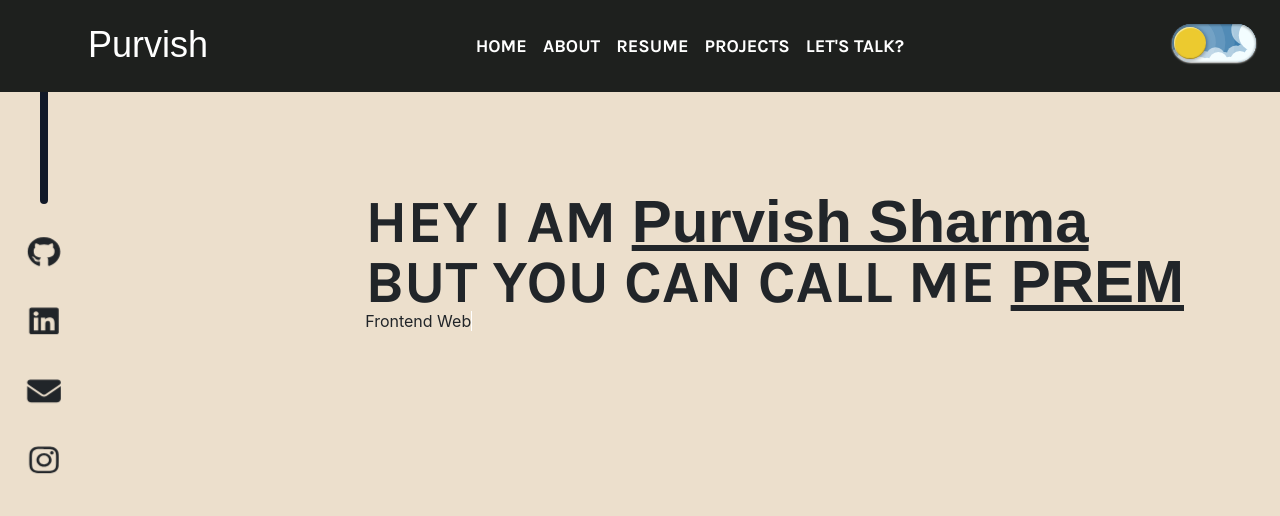
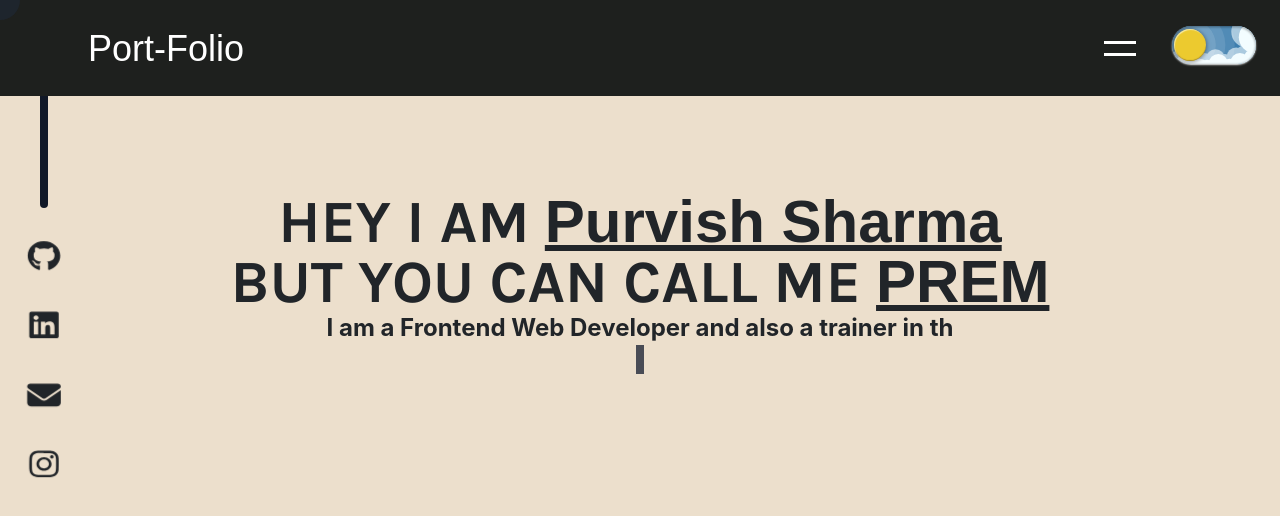
Before and after one commit to premsharma1231/Purvish_Portfolio, a React (Create React App) app: page / in a window 1280 px wide. Shown: the top 516 px of the page. Built offline with nearby package versions, Linux system fonts and the light colour scheme; a web font is replaced by a local one.

Commit message:
Updated code with new features/fixes

```diff
--- a/package.json
+++ b/package.json
@@ -13,6 +13,8 @@
     "@testing-library/react": "^13.4.0",
     "@testing-library/user-event": "^13.5.0",
     "bootstrap": "^5.3.3",
+    "gsap": "^3.12.5",
+    "hamburger-react": "^2.5.2",
     "react": "^18.3.1",
     "react-dom": "^18.3.1",
     "react-scripts": "5.0.1",
--- a/public/index.html
+++ b/public/index.html
@@ -2,19 +2,19 @@
 <html lang="en">
   <head>
     <meta charset="utf-8" />
-    <link rel="icon" href="%PUBLIC_URL%/favicon.ico" />
+    <!-- <link rel="icon" href="%PUBLIC_URL%/favicon.ico" /> -->
     <meta name="viewport" content="width=device-width, initial-scale=1" />
     <meta name="theme-color" content="#000000" />
     <meta
       name="description"
       content="Web site created using create-react-app"
     />
-    <link rel="apple-touch-icon" href="%PUBLIC_URL%/logo192.png" />
+    <!-- <link rel="apple-touch-icon" href="%PUBLIC_URL%/logo192.png" /> -->
     <!--
       manifest.json provides metadata used when your web app is installed on a
       user's mobile device or desktop. See https://developers.google.com/web/fundamentals/web-app-manifest/
     -->
-    <link rel="manifest" href="%PUBLIC_URL%/manifest.json" />
+    <!-- <link rel="manifest" href="%PUBLIC_URL%/manifest.json" /> -->
     <!--
       Notice the use of %PUBLIC_URL% in the tags above.
       It will be replaced with the URL of the `public` folder during the build.
@@ -32,7 +32,7 @@
     <link rel="preconnect" href="https://fonts.gstatic.com" crossorigin>
     <link href="https://fonts.googleapis.com/css2?family=Kanit:ital,wght@0,100;0,200;0,300;0,400;0,500;0,600;0,700;0,800;0,900;1,100;1,200;1,300;1,400;1,500;1,600;1,700;1,800;1,900&family=Rubik+Vinyl&display=swap" rel="stylesheet">
 
-    <title>React App</title>
+    <title>PortFolio</title>
   </head>
   <body>
     <noscript>You need to enable JavaScript to run this app.</noscript>
--- a/src/App.css
+++ b/src/App.css
@@ -3,3 +3,7 @@
 @tailwind utilities;
 
 /* Wrapper class for isolation */
+
+body {
+    cursor: none;
+  }
--- a/src/App.js
+++ b/src/App.js
@@ -4,6 +4,7 @@ import './index.css';
 import Navbar from './Components/Nav';
 import Platforms from './Components/Platforms';
 import Content from './Components/content';
+import Cursor from './Components/cursor';
 
 
 
@@ -11,6 +12,7 @@ function App() {
 document.body.style.backgroundColor = '#ECDFCC';
   return (
     <>
+    <Cursor />
     <Navbar />
     <Platforms />
     <Content />
--- a/src/Components/Nav.js
+++ b/src/Components/Nav.js
@@ -1,39 +1,73 @@
-import React from "react";
+import React, {useEffect, useRef ,useState} from "react";
 import "../App.css";
 import "../index.css";
 import Switch from "./Darkmode";
 import "@fontsource/rubik-vinyl";
 import "@fontsource/karla";
+import { Cross as Hamburger } from 'hamburger-react'
+import { gsap } from "gsap";
+
+
+
 
 function Navbar(){
+  const [isToggled, setIsToggled] = useState(false);
+  const navRef = useRef(null);
+
+  let navBarContentMiddle = [
+    `HOME`,
+    `ABOUT`,
+    `RESUME`,
+    `PROJECTS`,
+    `LET'S TALK?`
+]
+
+const handleToggle = () => {
+  setIsToggled(prevState => !prevState);
+};
+
+useEffect(() => {
+  if (isToggled) {
+    // Animate the nav items when they are shown
+    gsap.fromTo(navRef.current,
+      { y: -50, opacity: 0 }, // Start position and opacity
+      {
+        y: 0,
+        opacity: 1,
+        duration: 0.3,
+        ease: "bounce" // Use bounce easing for a bubble effect
+      }
+    );
+  }
+}, [isToggled]);
+
+
+
   return(
 
     <>
-    <div className="flex justify-between bg-DarkColor px-4 py-4">
-    <li className="text-4xl ml-16 list-none">
-          <a className="text-white active font-kanit" aria-current="page" href="#">Purvish</a>
+    <div className="flex justify-between items-center bg-DarkColor px-4 py-4">
+    <li className="text-4xl ml-16 hover:scale-150 transition-all list-none">
+          <a className="text-white active font-kanit hover:cursor-none" aria-current="page" href="#">Port-Folio</a>
     </li>
-      <div className="flex font-bold">
-        <li className="text-lg list-none m-2">
-          <a className="text-white active font-Karla" aria-current="page" href="#">HOME</a>
-        </li>
-        <li className="text-lg list-none m-2">
-          <a className="text-white active font-Karla" aria-current="page" href="#">ABOUT</a>
-        </li>
-        <li className="text-lg list-none m-2">
-          <a className="text-white active font-Karla" aria-current="page" href="#">RESUME</a>
-        </li>
-        <li className="text-lg list-none m-2">
-          <a className="text-white active font-Karla" aria-current="page" href="#">PROJECTS</a>
-        </li>
-        <li className="text-lg list-none m-2">
-          <a className="text-white active font-Karla" aria-current="page" href="#">LET'S TALK?</a>
-        </li>
-      </div>
 
-    <div>
-    <Switch />
-    </div>
+     <div className="flex w-40 justify-between items-center">
+    <Hamburger color="white" className="mr-4" toggled={isToggled} onToggle={handleToggle} />
+    <Switch/>
+     </div>
+    <div ref={navRef} // Attach the ref to the nav items container
+          className={`overflow-hidden absolute top-56 ${isToggled ? 'flex' : 'hidden'} right-4 transition-all text-right flex-col font-bold`}
+>
+    {navBarContentMiddle.map((item, index) => (
+      <li key={index} className="hover:cursor-none text-lg list-none m-2 hover:scale-125 transition-all">
+        <a className="text-black active font-Karla hover:cursor-none hover:scale-125 transition-all" aria-current="page" href="#">
+          {item}
+        </a>
+      </li>
+    ))}
+  </div>
+
+
 
     </div>
     </>
--- a/src/Components/Platforms.js
+++ b/src/Components/Platforms.js
@@ -17,28 +17,28 @@ function Platforms(){
         <div className="flex flex-col justify-between h-64 mt-4">
   {/* Github Profile with Tooltip */}
   <FontAwesomeIcon
-    className="w-8 h-8 hover:cursor-pointer transition-all p-2"
+    className="w-8 h-8 transition-all p-2"
     icon={faGithub}
     bounce
   />
 
   {/* LinkedIn Icon */}
   <FontAwesomeIcon
-    className="w-8 h-8 hover:cursor-pointer transition-all p-2"
+    className="w-8 h-8 transition-all p-2"
     icon={faLinkedin}
     bounce
   />
 
   {/* Email Icon */}
   <FontAwesomeIcon
-    className="w-8 h-8 hover:cursor-pointer transition-all p-2"
+    className="w-8 h-8 transition-all p-2"
     icon={faEnvelope}
     bounce
   />
 
   {/* Instagram Icon */}
   <FontAwesomeIcon
-    className="w-8 h-8 hover:cursor-pointer transition-all p-2"
+    className="w-8 h-8 transition-all p-2"
     icon={faInstagram}
     bounce
   />
--- a/src/Components/content.js
+++ b/src/Components/content.js
@@ -1,78 +1,46 @@
-import React, { useEffect } from "react";
+import React, { useEffect, useState } from "react";
 import "../App.css";
 import "../index.css";
 import "@fontsource/rubik-vinyl";
 import "@fontsource/karla";
 
-function Content(){
+const Content = () => {
+    const text1 = "HEY I AM";
+    const text2 = "Purvish Sharma";
+    const text3 = "BUT YOU CAN CALL ME";
+    const text4 = "PREM";
+    const text = "I am a Frontend Web Developer and also a trainer in the BPO/KPO sector. \nAdditionally, I have experience as a Quality Analyst, \nAuditor, and Research Analyst.";
+    const [displayText, setDisplayText] = useState('');
+    const [index, setIndex] = useState(0); // Moved index to state for persistence across renders
+
     useEffect(() => {
-        const TxtType = function (el, toRotate, period) {
-          this.toRotate = toRotate;
-          this.el = el;
-          this.loopNum = 0;
-          this.period = parseInt(period, 10) || 2000;
-          this.txt = "";
-          this.tick();
-          this.isDeleting = false;
-        };
+        if (index < text.length) {
+            const interval = setTimeout(() => {
+                setDisplayText((prev) => prev + text.charAt(index));
+                setIndex(index + 1); // Increment index after updating text
+            }, 100);
 
-        TxtType.prototype.tick = function () {
-          const i = this.loopNum % this.toRotate.length;
-          const fullTxt = this.toRotate[i];
+            return () => clearTimeout(interval);
+        }
+    }, [index]); // Added index to the dependency array for controlled re-renders
 
-          if (this.isDeleting) {
-            this.txt = fullTxt.substring(0, this.txt.length - 1);
-          } else {
-            this.txt = fullTxt.substring(0, this.txt.length + 1);
-          }
-
-          this.el.innerHTML = `<span class="wrap">${this.txt}</span>`;
-
-          let delta = 200 - Math.random() * 100;
-          if (this.isDeleting) delta /= 2;
-
-          if (!this.isDeleting && this.txt === fullTxt) {
-            delta = this.period;
-            this.isDeleting = true;
-          } else if (this.isDeleting && this.txt === "") {
-            this.isDeleting = false;
-            this.loopNum++;
-            delta = 500;
-          }
-
-          setTimeout(() => this.tick(), delta);
-        };
-
-        const elements = document.getElementsByClassName("typewrite");
-        for (let i = 0; i < elements.length; i++) {
-          const toRotate = elements[i].getAttribute("data-type");
-          const period = elements[i].getAttribute("data-period");
-          if (toRotate) {
-            new TxtType(elements[i], JSON.parse(toRotate), period);
-          }
-        }
-
-        const css = document.createElement("style");
-        css.type = "text/css";
-        css.innerHTML = ".typewrite > .wrap { border-right: 0.08em solid #fff }";
-        document.body.appendChild(css);
-      }, []);
-
+    const lines = displayText.split("\n").map((line, index) => (
+        <div key={index}>{line}</div> // Each line is wrapped in a div
+      ));
 
 
 
     return(
         <>
-            <div className="absolute top-48 right-24">
+            <div className="absolute top-48 w-full text-center">
                 <h1 className="font-Karla font-extrabold text-6xl">
-                    <span className="">HEY I AM </span> <span className="font-kanit underline">Purvish Sharma<br/></span>
-                    <span className="">BUT YOU CAN CALL ME </span> <span className="font-kanit underline">PREM</span>
+                    <span className="">{text1} </span> <span className="font-kanit underline">{text2}<br/></span>
+                    <span className="">{text3} </span> <span className="font-kanit underline">{text4}</span>
                 </h1>
-                <h1><a href="#" className="typewrite" data-period="2000"
-                data-type='[ "Frontend Web Developer", "Trainer at BPO/KPO Company", "Quality Analyst.", "Research Analyst." ]'>
-                <span className="wrap"></span>
-        </a>
-      </h1>
+                <div className="text-2xl font-bold">
+                    {lines}
+                    <span className="w-1 bg-slate-900 text-slate-900 animate-pulse">.</span>
+                </div>
             </div>
         </>
     );
--- /dev/null
+++ b/src/Components/cursor.jsx
@@ -0,0 +1,25 @@
+import React, { useState, useEffect } from "react";
+
+const Cursor = () => {
+    const [position, setPosition] = useState({ x: 0, y: 0 });
+
+    useEffect(() => {
+        const updatePosition = (e) => {
+            setPosition({ x: e.clientX, y: e.clientY });
+        };
+        window.addEventListener("mousemove", updatePosition);
+        return () => window.removeEventListener("mousemove", updatePosition);
+    }, []);
+
+    return (
+        <div
+            className="fixed w-10 h-10 p-3 border-none bg-gray-800 opacity-65 rounded-full pointer-events-none transition-all duration-75 ease-out z-50"
+            style={{
+                left: `${position.x - 20}px`,
+                top: `${position.y - 20}px`,
+            }}
+        />
+    );
+};
+
+export default Cursor;
--- a/src/index.css
+++ b/src/index.css
@@ -8,6 +8,7 @@ body {
     sans-serif;
   -webkit-font-smoothing: antialiased;
   -moz-osx-font-smoothing: grayscale;
+  cursor: none;
 }
 
 code {
```
Also changed, not shown: 1 other file (tests, documents, lock files or other folders).
